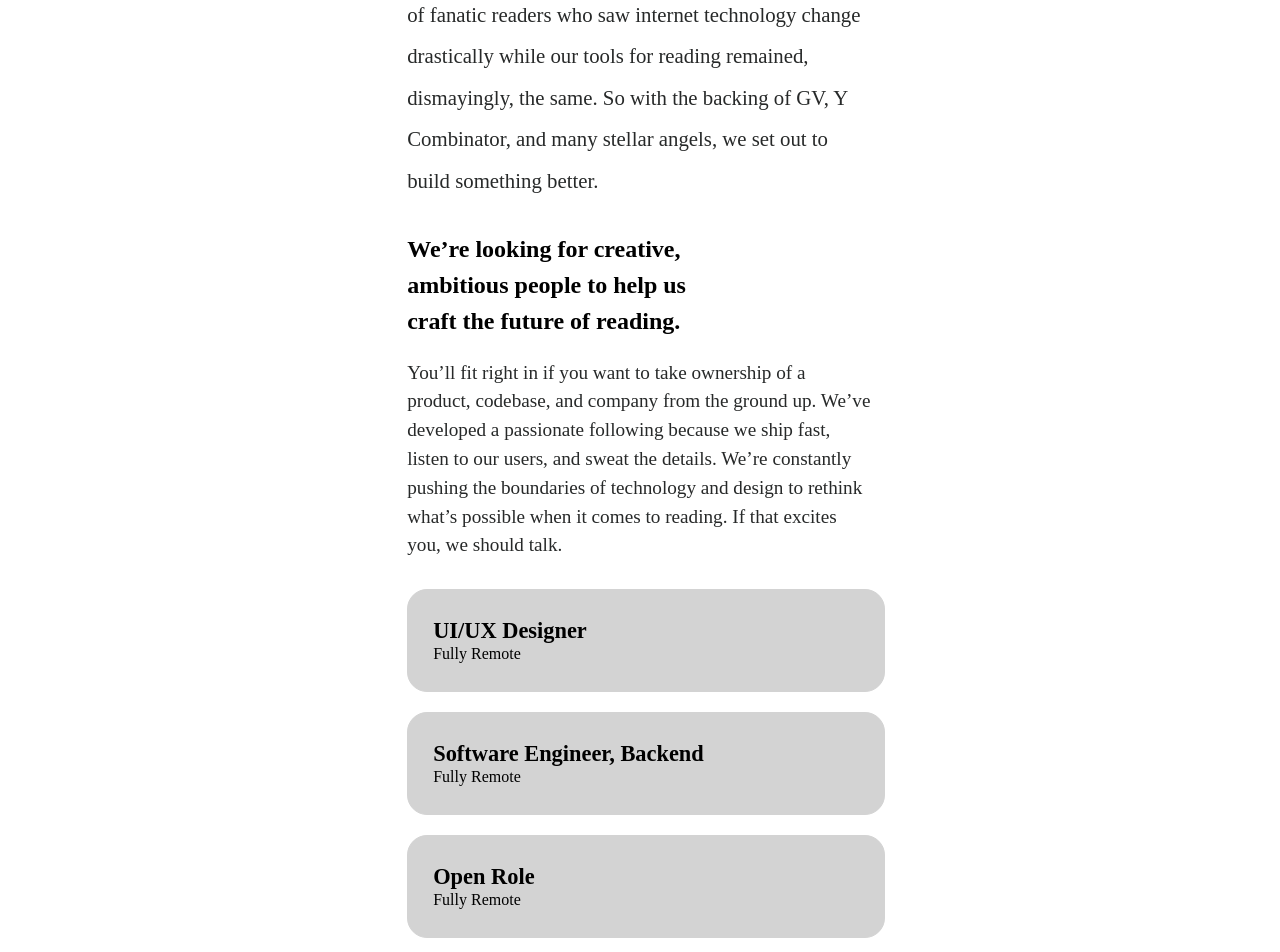
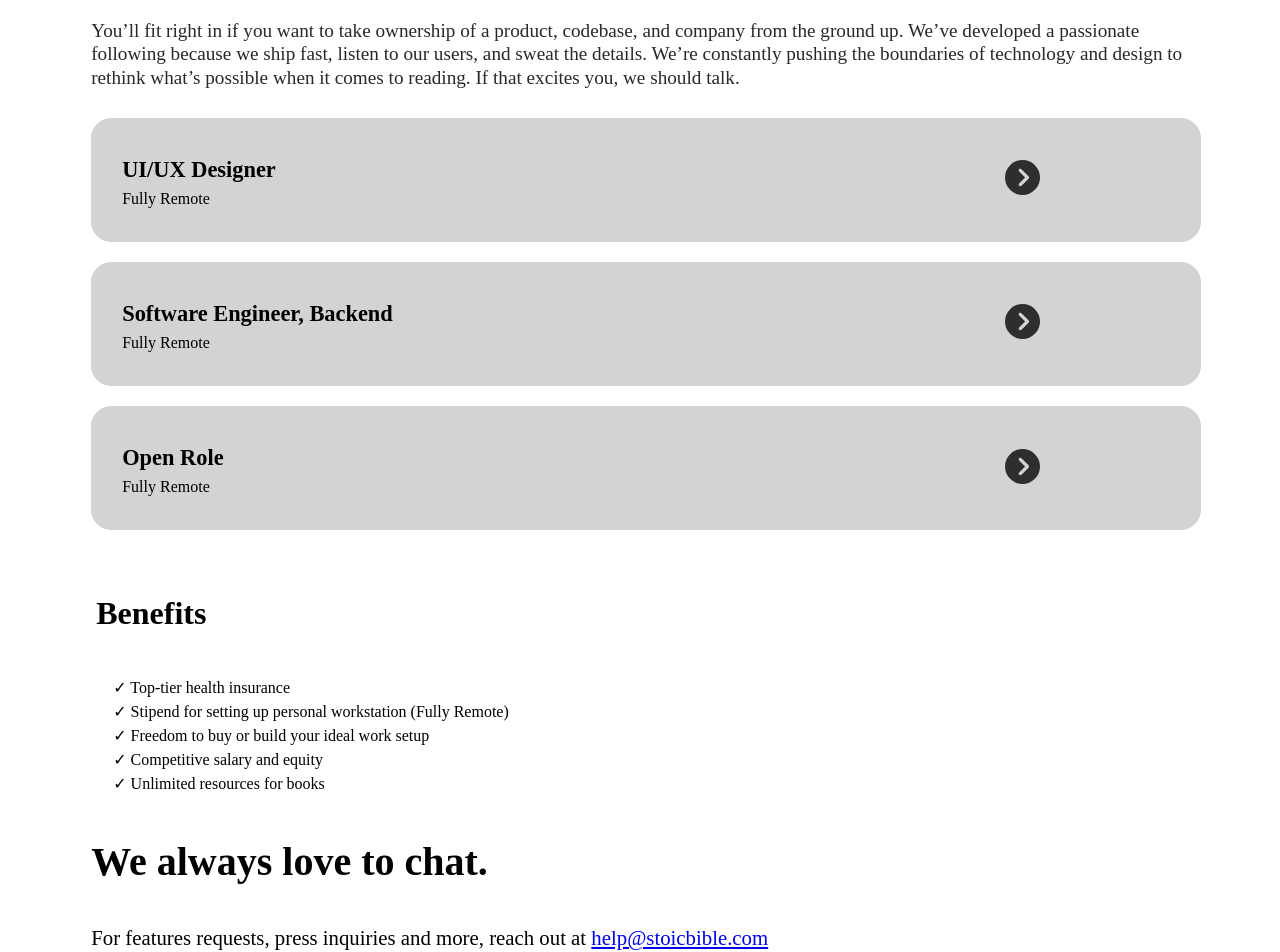
Before and after one commit to Benkalio/rts, a React (Create React App) app: page / in a window 1280 px wide. Shown: the part 620-1572 px from the top of the page. Built offline with nearby package versions, Linux system fonts and the light colour scheme.

Commit message:
styling components

```diff
--- a/src/careers/CareerPage.tsx
+++ b/src/careers/CareerPage.tsx
@@ -1,13 +1,16 @@
 import React from 'react';
 import { FontAwesomeIcon } from '@fortawesome/react-fontawesome';
-import { ThemeProvider } from 'styled-components';
+import { faCircleChevronRight } from '@fortawesome/free-solid-svg-icons';
+// import { ThemeProvider } from 'styled-components';
 import {
   Careers,
   CareerBody,
   Header,
   Body,
+  RoleDiv,
   Role,
   Roles,
+  RolesIcon,
   Paragraph,
   Hiring,
   HiringParagraph,
@@ -19,14 +22,14 @@ import {
 } from './styles';
 // import styled from 'styled-components';
 
-const theme = {
-  mobile: '768px'
-}
+// const theme = {
+//   mobile: '768px'
+// }
 
 const CareerPage = () => {
 
   return (
-    <ThemeProvider theme={theme}>
+    // <ThemeProvider theme={theme}>
       <Body>
         <div>
           <Header>
@@ -66,32 +69,44 @@ const CareerPage = () => {
         </div>
         <Careers>
         <CareerBody href="#">
+          <RoleDiv>
             <Roles>
               <Role>UI/UX Designer</Role>
               <Remote>Fully Remote</Remote>
             </Roles>
-          <>
-            {/* <FontAwesomeIcon icon="fa-solid fa-circle-chevron-right" /> */}
-          </>
+            <RolesIcon>
+              <FontAwesomeIcon icon={faCircleChevronRight} />
+            </RolesIcon>
+          </RoleDiv>
           </CareerBody>
           <CareerBody href="#">
+            <RoleDiv>
               <Roles>
                 <Role>Software Engineer, Backend</Role>
                 <Remote>Fully Remote</Remote>
               </Roles>
+              <RolesIcon>
+                <FontAwesomeIcon icon={faCircleChevronRight} />
+              </RolesIcon>
+            </RoleDiv>
           </CareerBody>
           <CareerBody href="#">
+            <RoleDiv>
               <Roles>
                 <Role>Open Role</Role>
                 <Remote>Fully Remote</Remote>
               </Roles>
+              <RolesIcon>
+                <FontAwesomeIcon icon={faCircleChevronRight} />
+              </RolesIcon>
+            </RoleDiv>
             </CareerBody>
         </Careers>
         <div>
           <Benefits>Benefits</Benefits>
           <BenefitList>
             <li>✓ Top-tier health insurance</li>
-          <li>✓ Stipend for setting up personal workstation. (Fully Remote)</li>
+            <li>✓ Stipend for setting up personal workstation (Fully Remote)</li>
             <li>✓ Freedom to buy or build your ideal work setup</li>
             <li>✓ Competitive salary and equity</li>
             <li>✓ Unlimited resources for books</li>
@@ -99,10 +114,10 @@ const CareerPage = () => {
         </div>
         <div>
           <Chat>We always love to chat.</Chat>
-        <Reachout>For features requests, press inquiries and more, reach out at help@stoicbible.com</Reachout>
+          <Reachout>For features requests, press inquiries and more, reach out at <a href='/'>help@stoicbible.com</a></Reachout>
         </div>
       </Body>
-    </ThemeProvider>
+    // </ThemeProvider>
   );
 }
 
--- a/src/careers/styles/index.tsx
+++ b/src/careers/styles/index.tsx
@@ -1,17 +1,56 @@
-import styled from "styled-components";
+import styled from 'styled-components';
 
 export const Body = styled.div`
   box-sizing: border-box;
-  width: 40%;
+  width: 90%;
   max-width: 100%;
-  margin: 0 auto;
-  padding: 0 20px;
+  margin: 10px auto;
+  padding 3px;
 
-  @media(max-width: ${({ theme }) => theme.mobile}) {
-    m
+  @media(min-width: 768px) {
+    padding: 0 20px;
+  }
+
+  @media(min-width: 1440px) {
+    width: 40%;
   }
 `
+export const Header = styled.h1`
+  font-size: 48px;
 
+  @media(min-width: 768px) {
+    font-size: 70px;
+    width: 70%;
+  }
+
+`
+
+export const Paragraph = styled.p`
+  text-align: left;
+  line-height: 1.5;
+  font-size: 1.4rem;
+  color: #272929;
+
+
+`
+export const Hiring = styled.h2`
+  margin-top: 30px;
+  font-size: 1.6rem;
+  line-height: 1.5;
+
+  @media(min-width: 768px) {
+    width: 65%;
+  }
+`
+export const HiringParagraph = styled.p`
+  font-size: 1.2rem;
+  color: #272929;
+  line-height: 1.2;
+`
+
+export const Careers = styled.div`
+  display: grid;
+`
 export const CareerBody = styled.a`
   width: 100%;
   background-color: lightgrey;
@@ -24,69 +63,73 @@ export const CareerBody = styled.a`
   &:hover {
     background-color: darkgrey;
   }
+
+  @media(min-width: 768) {
+
+  }
 `
-
-export const Header = styled.h1`
-  font-weight: strong;
-  font-size: 60px;
+export const RoleDiv = styled.div`
+  display: flex;
+  flex-direction: row;
+  align-self: center;
+  align-items: center;
 `
 
 export const Roles = styled.div`
   padding-left: 20px;
+  width: 80%;
+  margin: 5px;
   color: black;
   outline: none;
 `
-export const Careers = styled.div`
-  display: grid;
-`
-export const Paragraph = styled.p`
-  text-align: left;
-  line-height: 2.0;
-  font-size: 1.3rem;
-  color: #272929;
-`
-export const Hiring = styled.h2`
-  margin-top: 30px;
-  margin-bottom: 0;
-  font-size: 1.5rem;
-  width: 60%;
-  line-height: 1.5;
-`
-export const HiringParagraph = styled.p`
-  font-size: 1.2rem;
-  color: #272929;
-  line-height: 1.5;
-`
+
 export const Role = styled.h4`
   font-size: 1.4rem;
   padding: 0;
-  line-height: 0.5;
-  margin-bottom: 0;
+  line-height: 1.0;
+  margin-bottom: 10px;
+
+  @media(min-width: 768px) {
+    margin-bottom: 0;
+  }
+`
+export const RolesIcon = styled.div`
+  color: #2d2e2d;
+  font-size: 35px;
+
+  &:hover {
+    color: #0f0f0f;
+  }
 `
 export const Remote = styled.p`
   line-height: 2.0;
   margin-top: 2px;
 `
+
 export const Benefits = styled.h3`
   font-size: 2rem;
   margin-top: 30px;
   padding: 25px 5px 10px;
 `
+
 export const BenefitList = styled.li`
   list-style-type: none;
   padding: 2px;
   margin: 5px 20px;
   line-height: 1.5;
 `
+
 export const Chat = styled.h3`
   font-size: 2.5rem;
-  width: 50%;
   line-height: 1.2;
+
+  @media(min-width: 768) {
+    width: 50%;
+  }
 `
+
 export const Reachout = styled.p`
   font-size: 1.3rem;
   line-height: 1.2;
   width: 80%;
 `
-
-//MOBILE SECTION
```
Also changed, not shown: src/careers/styles/Globalstyles.tsx (deleted, +0 -18 lines), src/refs/UserSearch.tsx (deleted, +0 -52 lines), src/state/GuestList.tsx (+97 -0 lines). Lines whose indentation alone changed are shown as unchanged.
